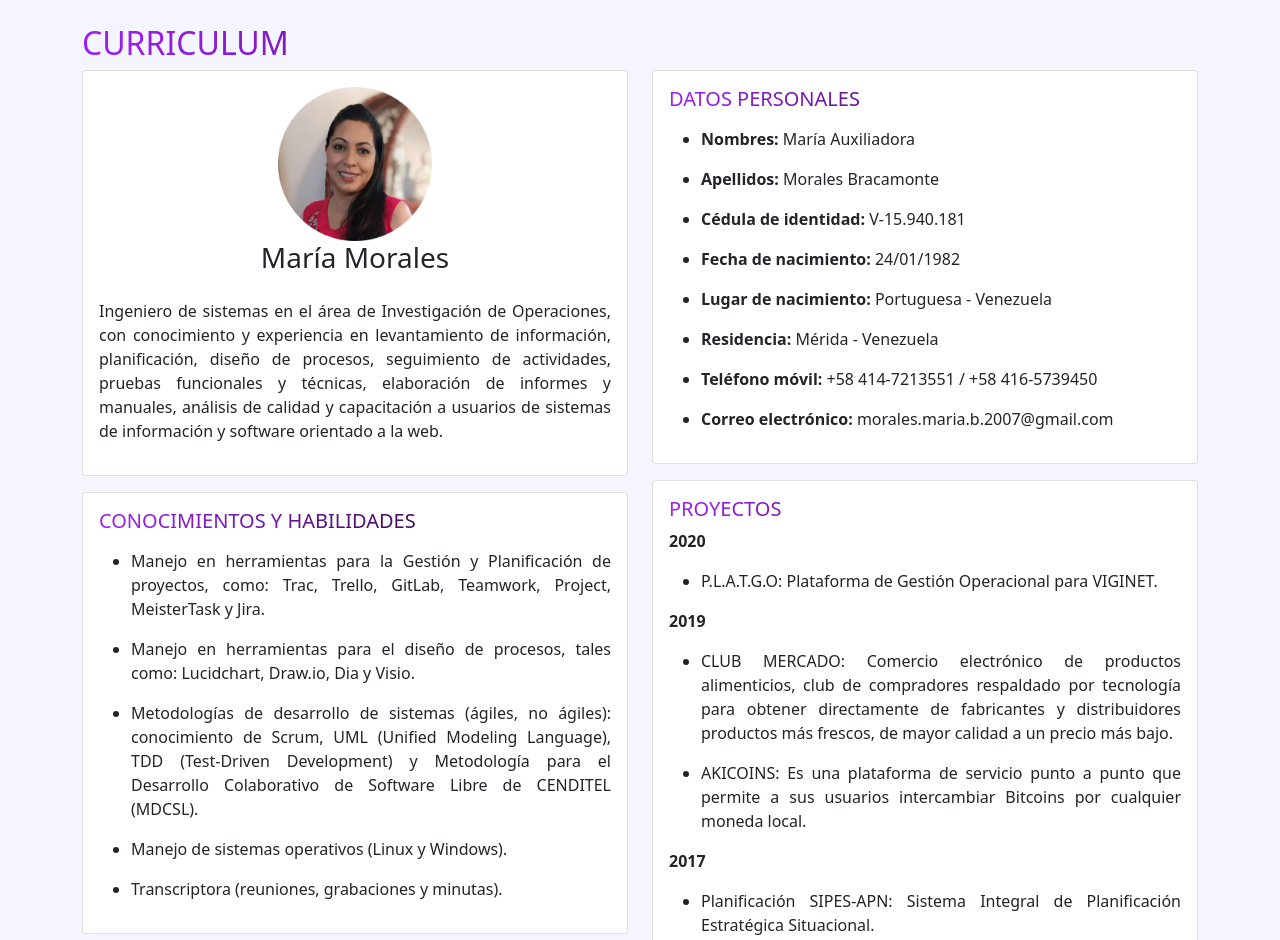
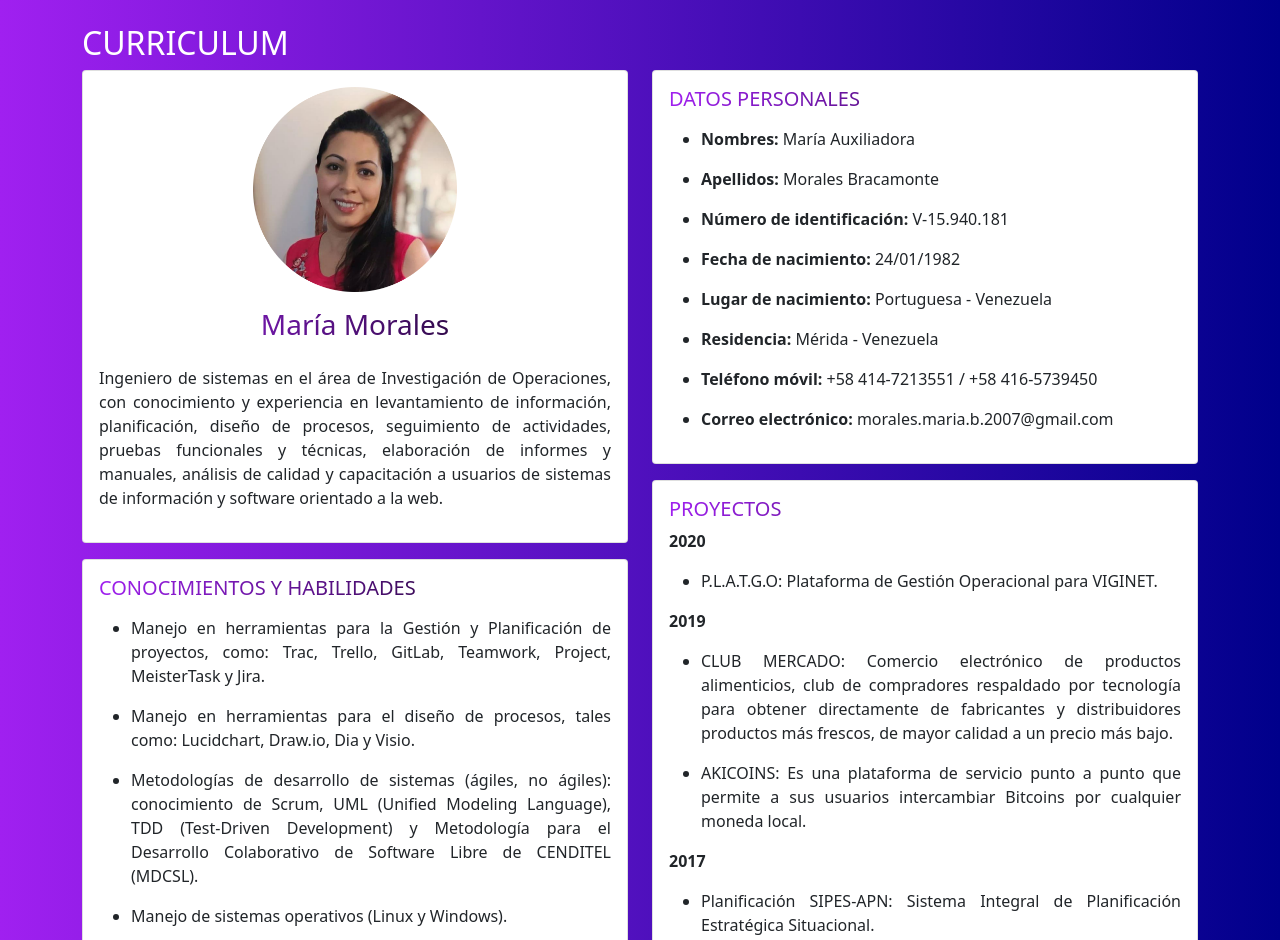
Before and after one commit to yonderrangel/portafolio, a plain HTML site: page index.html in a window 1280 px wide. Shown: the top 940 px of the page. Drawn offline with Linux system fonts and the light colour scheme.

Commit message:
Updated index.html

```diff
--- a/index.html
+++ b/index.html
@@ -15,14 +15,14 @@
 <body>
 <style>
   body {
-    background: #F5F5FF;
+    background: -webkit-linear-gradient(left, #A020F0, darkblue);
   }
-  h2 {
+  h5 {
     background: -webkit-linear-gradient(left, #A020F0, #000000);
     -webkit-background-clip: text;
     -webkit-text-fill-color: transparent;
   }
-  h5 {
+  .text-gradient {
     background: -webkit-linear-gradient(left, #A020F0, #000000);
     -webkit-background-clip: text;
     -webkit-text-fill-color: transparent;
@@ -45,14 +45,14 @@
   }
 </style>
 <main class="container mt-4 mb-5">
-  <h2 class="img-rotate">CURRICULUM</h2>
+  <h2 class="img-rotate text-white">CURRICULUM</h2>
   <div class="row">
-    <div class="col-6">
+    <div class="col-sm-6">
       <div class="card">
         <div class="card-body">
           <div class="text-center mb-4">
-            <img src="static/img/profile.png" class="img-rotate-profile" width="30%">
-            <h3>María Morales</h3>
+            <img src="static/img/profile.png" class="img-rotate-profile" width="40%">
+            <h3 class="mt-3 text-gradient">María Morales</h3>
           </div>
           <p align="justify">
             Ingeniero de sistemas en el área de Investigación de Operaciones, con conocimiento y experiencia en levantamiento de información, planificación, diseño de procesos, seguimiento de actividades, pruebas funcionales y técnicas, elaboración de informes y manuales, análisis de calidad y capacitación a usuarios de sistemas de información y software orientado a la web.
@@ -93,7 +93,7 @@
           </p>
         </div>
       </div>
-      <div class="card mt-3">
+      <div class="card mt-3 mb-3">
         <div class="card-body">
           <h5 class="img-rotate">HISTORIAL LABORAL</h5>
           <p align="justify">
@@ -118,7 +118,7 @@
         </div>
       </div>
     </div>
-    <div class="col-6">
+    <div class="col-sm-6">
       <div class="card">
         <div class="card-body">
           <h5 class="img-rotate">DATOS PERSONALES</h5>
@@ -126,7 +126,7 @@
             <ul>
               <li class="mb-3"><b>Nombres:</b> María Auxiliadora</li>
               <li class="mb-3"><b>Apellidos:</b> Morales Bracamonte</li>
-              <li class="mb-3"><b>Cédula de identidad:</b> V-15.940.181</li>
+              <li class="mb-3"><b>Número de identificación:</b> V-15.940.181</li>
               <li class="mb-3"><b>Fecha de nacimiento:</b> 24/01/1982</li>
               <li class="mb-3"><b>Lugar de nacimiento:</b> Portuguesa - Venezuela</li>
               <li class="mb-3"><b>Residencia:</b> Mérida - Venezuela</li>
```
